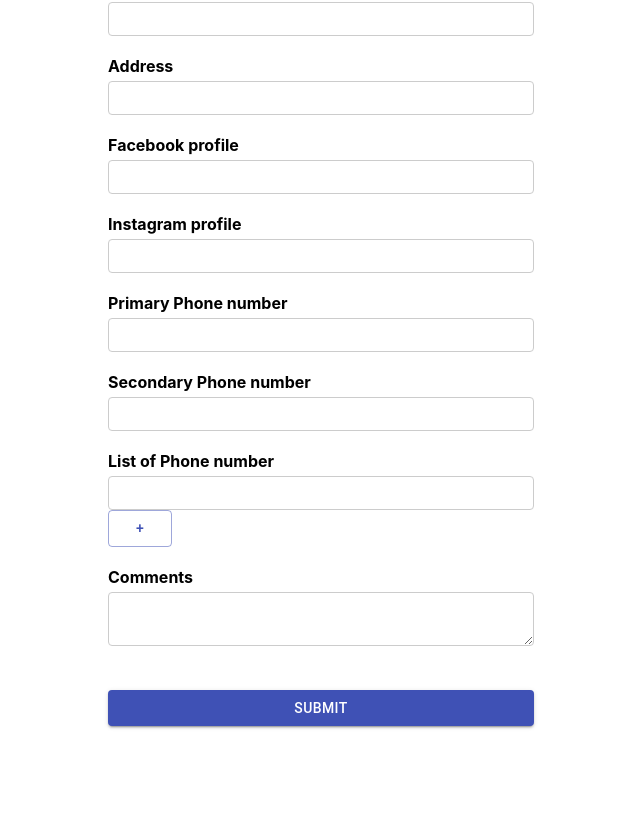
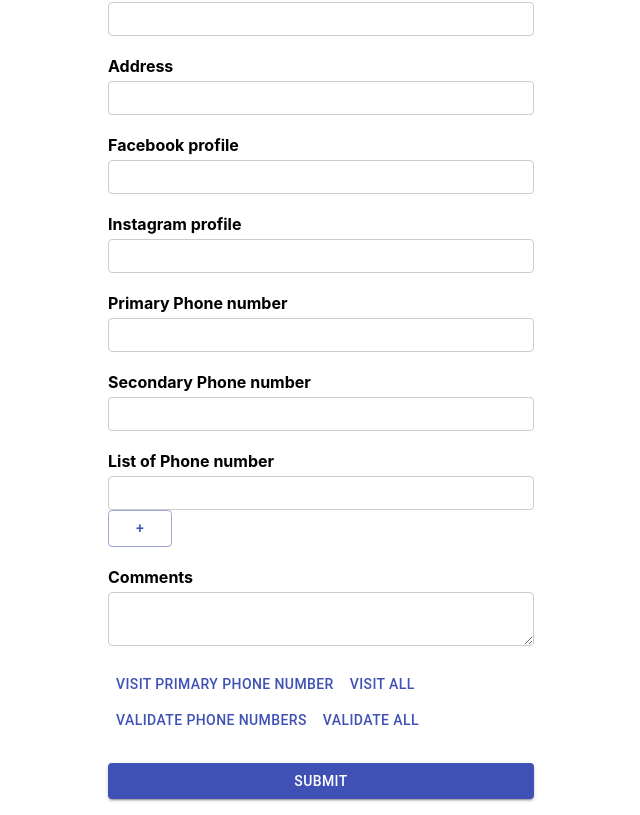
Before and after one commit to Sanskrita2001/react-formik, a React (Create React App) app: page / in a window 1280 px wide. Shown: the part 245-1060 px from the top of the page, without its empty margins (319-959 px from the left). Before the commit the page ends 987 px from the top, so only its background shows below. Built offline with nearby package versions, Linux system fonts and the light colour scheme.

Commit message:
Manually Validation Triggering

```diff
--- a/src/Components/YoutubeForm.js
+++ b/src/Components/YoutubeForm.js
@@ -57,6 +57,9 @@ const YoutubeForm = () => {
 				validationSchema={validationSchema}
 				onSubmit={onSubmit}
 			>
+				{(formik) => {
+					console.log('formik', formik);
+					return (
 						<Form>
 							<div className='form-control'>
 								<label htmlFor='name'>Name</label>
@@ -72,7 +75,12 @@ const YoutubeForm = () => {
 
 							<div className='form-control'>
 								<label htmlFor='channel'>Channel</label>
-						<Field type='text' id='channel' name='channel' label='Channel' />
+								<Field
+									type='text'
+									id='channel'
+									name='channel'
+									label='Channel'
+								/>
 								<ErrorMessage name='channel'>
 									{(errorMsg) => <div className='error'>{errorMsg}</div>}
 								</ErrorMessage>
@@ -131,7 +139,10 @@ const YoutubeForm = () => {
 											<div>
 												{phNumbers.map((phNumber, index) => (
 													<div key={index}>
-												<Field type='text' name={`phNumber${index}`}></Field>
+														<Field
+															type='text'
+															name={`phNumber${index}`}
+														></Field>
 														<Button
 															variant='outlined'
 															color='primary'
@@ -165,8 +176,47 @@ const YoutubeForm = () => {
 									label='Comments'
 								/>
 							</div>
+							<Button
+								color='primary'
+								onClick={() => {
+									formik.setFieldTouched('phoneNumbers[0]');
+								}}
+							>
+								Visit Primary Phone Number
+							</Button>
+							<Button
+								color='primary'
+								onClick={() => {
+									formik.setTouched({
+										name: true,
+										email: true,
+										channel: true,
+										phoneNumbers: true,
+									});
+								}}
+							>
+								Visit All
+							</Button>
+							<Button
+								color='primary'
+								onClick={() => {
+									formik.validateField('phoneNumbers[0]');
+								}}
+							>
+								Validate Phone Numbers
+							</Button>
+							<Button
+								color='primary'
+								onClick={() => {
+									formik.validateForm();
+								}}
+							>
+								Validate All
+							</Button>
 							<PrimaryButton type='submit'>Submit</PrimaryButton>
 						</Form>
+					);
+				}}
 			</Formik>
 		</MainContainer>
 	);
```
Lines whose indentation alone changed are shown as unchanged.
